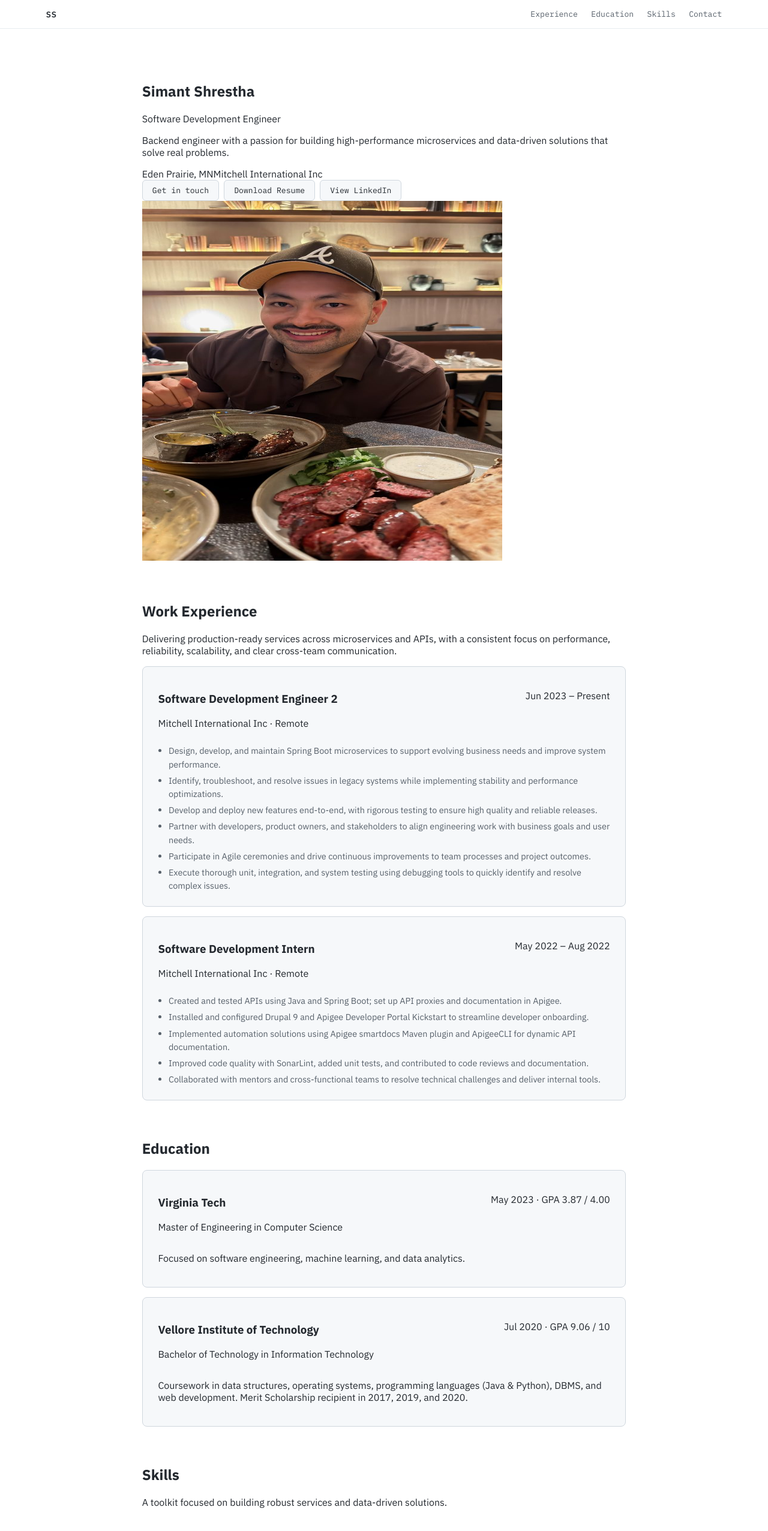
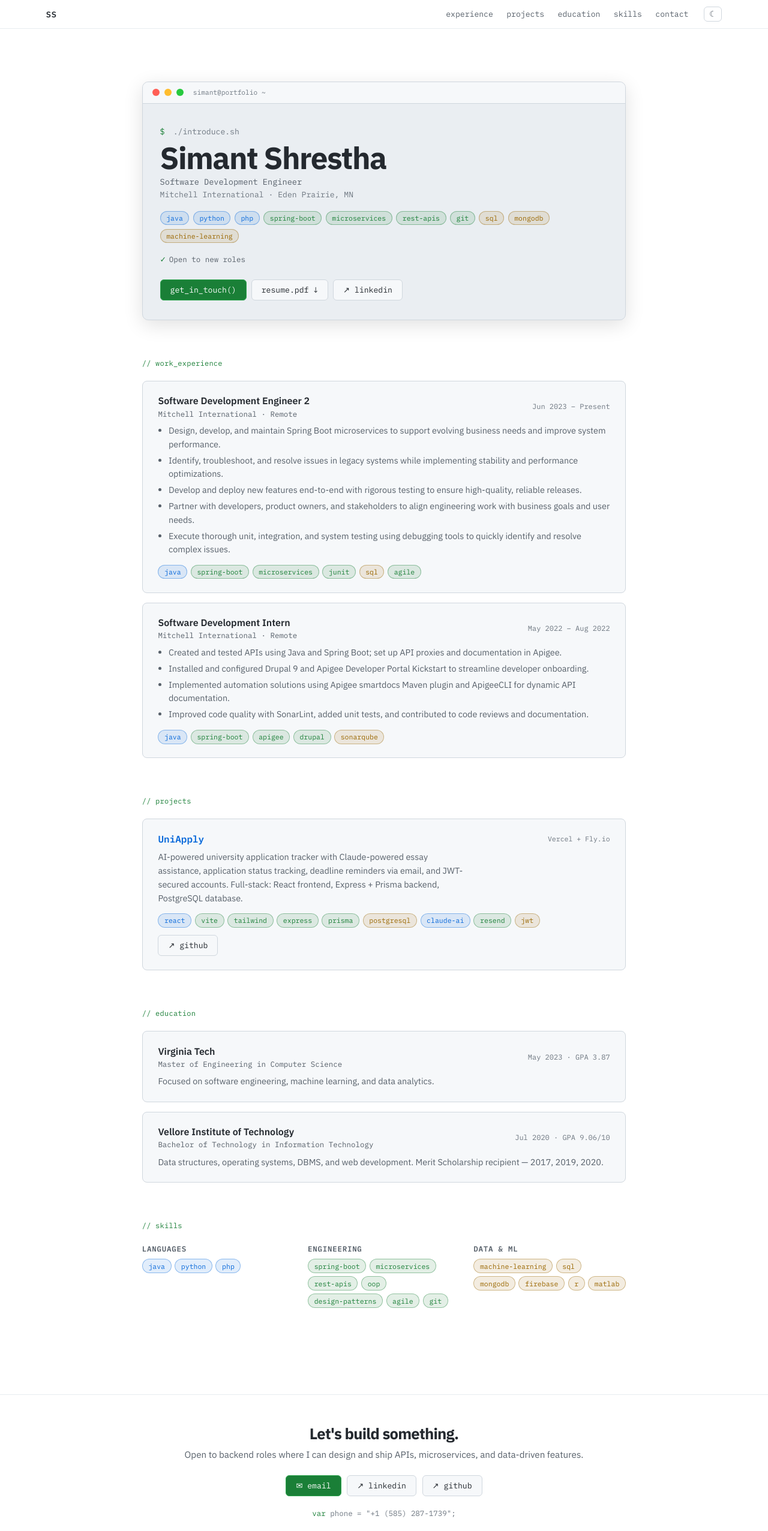
Before and after one commit to simantstha/portfolio, a React (Create React App) app: page / in a window 1280 px wide. Shown: the top 2553 px of the page at 60% size. Built offline with nearby package versions, Linux system fonts and the light colour scheme.

Commit message:
feat: full portfolio redesign — terminal hero, GitHub theme system, projects section, IBM Plex

```diff
--- a/src/App.js
+++ b/src/App.js
@@ -1,9 +1,45 @@
-import { useEffect } from 'react';
+import { useState, useEffect } from 'react';
 import './App.css';
 
-const App = () => {
+/* ── Theme helpers ────────────────────────────────────────── */
+function getInitialTheme() {
+  const attrTheme = document.documentElement.getAttribute('data-theme');
+  if (attrTheme === 'dark' || attrTheme === 'light') return attrTheme;
+  try {
+    const stored = localStorage.getItem('theme');
+    if (stored === 'dark' || stored === 'light') return stored;
+  } catch (e) { /* private browsing */ }
+  return (window.matchMedia && window.matchMedia('(prefers-color-scheme: dark)').matches)
+    ? 'dark'
+    : 'light';
+}
+
+/* ── Chip component ───────────────────────────────────────── */
+function Chip({ label, color = 'blue' }) {
+  return <span className={`chip chip-${color}`}>{label}</span>;
+}
+
+/* ── App ──────────────────────────────────────────────────── */
+export default function App() {
+  const [theme, setTheme] = useState(getInitialTheme);
+
   useEffect(() => {
-    const targets = document.querySelectorAll('.reveal');
+    document.documentElement.setAttribute('data-theme', theme);
+    try { localStorage.setItem('theme', theme); } catch (e) { /* private browsing */ }
+  }, [theme]);
+
+  function toggleTheme() {
+    setTheme(t => {
+      const next = t === 'dark' ? 'light' : 'dark';
+      document.documentElement.setAttribute('data-theme', next);
+      try { localStorage.setItem('theme', next); } catch (e) { /* private browsing */ }
+      return next;
+    });
+  }
+
+  /* Scroll reveal */
+  useEffect(() => {
+    if (typeof IntersectionObserver === 'undefined') return;
     const observer = new IntersectionObserver(
       (entries) => {
         entries.forEach((entry) => {
@@ -13,226 +49,288 @@ const App = () => {
           }
         });
       },
-      { threshold: 0.12 }
+      { threshold: 0.08 }
     );
-    targets.forEach((el) => observer.observe(el));
+    document.querySelectorAll('.reveal').forEach(el => observer.observe(el));
     return () => observer.disconnect();
   }, []);
 
   return (
     <div className="app" id="top">
+
+      {/* ── NAV ──────────────────────────────────────────── */}
       <header className="nav">
         <a className="nav-logo" href="#top">SS</a>
-        <nav className="nav-links">
-          <a href="#experience">Experience</a>
-          <a href="#education">Education</a>
-          <a href="#skills">Skills</a>
-          <a href="#contact">Contact</a>
-        </nav>
+        <div className="nav-right">
+          <nav className="nav-links">
+            <a href="#experience">experience</a>
+            <a href="#projects">projects</a>
+            <a href="#education">education</a>
+            <a href="#skills">skills</a>
+            <a href="#contact">contact</a>
+          </nav>
+          <button
+            className="theme-toggle"
+            onClick={toggleTheme}
+            aria-label="toggle theme"
+          >
+            {theme === 'dark' ? '☀' : '☾'}
+          </button>
+        </div>
       </header>
 
       <main>
+
+        {/* ── HERO ─────────────────────────────────────── */}
         <section className="hero">
-          <div className="hero-inner">
-            <div className="hero-content">
-              <h1 className="hero-title">
-                Simant <span>Shrestha</span>
+          <div className="terminal">
+            <div className="terminal-bar">
+              <span className="terminal-dot red" />
+              <span className="terminal-dot yellow" />
+              <span className="terminal-dot green" />
+              <span className="terminal-title">simant@portfolio ~ </span>
+            </div>
+            <div className="terminal-body">
+              <p className="terminal-prompt">
+                <span className="prompt-char">$</span> ./introduce.sh
+              </p>
+              <h1 className="hero-name">
+                Simant Shrestha<span className="cursor">_</span>
               </h1>
-              <p className="hero-eyebrow">Software Development Engineer</p>
-              <p className="hero-subtitle">
-                Backend engineer with a passion for building high-performance microservices and data-driven solutions that solve real problems.
+              <p className="hero-role">Software Development Engineer</p>
+              <p className="hero-location">Mitchell International · Eden Prairie, MN</p>
+
+              <div className="hero-chips">
+                <Chip label="java" color="blue" />
+                <Chip label="python" color="blue" />
+                <Chip label="php" color="blue" />
+                <Chip label="spring-boot" color="green" />
+                <Chip label="microservices" color="green" />
+                <Chip label="rest-apis" color="green" />
+                <Chip label="git" color="green" />
+                <Chip label="sql" color="yellow" />
+                <Chip label="mongodb" color="yellow" />
+                <Chip label="machine-learning" color="yellow" />
+              </div>
+
+              <p className="hero-status">
+                <span className="status-dot">✓</span>
+                Open to new roles
               </p>
-              <div className="hero-meta">
-                <span>Eden Prairie, MN</span>
-                <span>Mitchell International Inc</span>
-              </div>
+
               <div className="hero-actions">
-                <a
-                  className="btn primary"
-                  href="mailto:simant.shrestha@mitchell.com"
-                >
-                  Get in touch
+                <a className="btn btn-primary" href="mailto:simant.shrestha@gmail.com">
+                  get_in_touch()
                 </a>
-                <a className="btn ghost" href={`${process.env.PUBLIC_URL}/resume.pdf`} download>
-                  Download Resume
+                <a className="btn" href={`${process.env.PUBLIC_URL}/resume.pdf`} download>
+                  resume.pdf ↓
                 </a>
-                <a
-                  className="btn ghost"
-                  href="https://linkedin.com/in/simantstha"
-                  target="_blank"
-                  rel="noreferrer"
-                >
-                  View LinkedIn
+                <a className="btn" href="https://linkedin.com/in/simantstha" target="_blank" rel="noreferrer">
+                  ↗ linkedin
                 </a>
               </div>
-            </div>
-            <div className="hero-photo">
-              <img src={`${process.env.PUBLIC_URL}/profile.jpg`} alt="Simant Shrestha portrait" width="600" height="600" fetchPriority="high" />
             </div>
           </div>
         </section>
 
-        <section id="experience" className="section section-alt">
-          <div className="section-header reveal">
-            <h2>Work Experience</h2>
-            <p>
-              Delivering production-ready services across microservices and APIs, with a consistent focus on performance, reliability, scalability, and clear cross-team communication.
-            </p>
-          </div>
+        {/* ── EXPERIENCE ───────────────────────────────── */}
+        <section id="experience" className="section">
+          <p className="section-label reveal">// work_experience</p>
+          <div className="cards">
 
-          <div className="cards">
             <article className="card reveal">
               <div className="card-header">
                 <div>
-                  <h3>Software Development Engineer 2</h3>
-                  <p className="card-company">Mitchell International Inc · Remote</p>
+                  <h2 className="card-title">Software Development Engineer 2</h2>
+                  <p className="card-subtitle">Mitchell International · Remote</p>
                 </div>
-                <p className="card-meta">Jun 2023 – Present</p>
+                <p className="card-date">Jun 2023 – Present</p>
               </div>
               <ul className="card-list">
-                <li>
-                  Design, develop, and maintain Spring Boot microservices to support evolving business needs and improve system performance.
-                </li>
-                <li>
-                  Identify, troubleshoot, and resolve issues in legacy systems while implementing stability and performance optimizations.
-                </li>
-                <li>
-                  Develop and deploy new features end-to-end, with rigorous testing to ensure high quality and reliable releases.
-                </li>
-                <li>
-                  Partner with developers, product owners, and stakeholders to align engineering work with business goals and user needs.
-                </li>
-                <li>
-                  Participate in Agile ceremonies and drive continuous improvements to team processes and project outcomes.
-                </li>
-                <li>
-                  Execute thorough unit, integration, and system testing using debugging tools to quickly identify and resolve complex issues.
-                </li>
+                <li>Design, develop, and maintain Spring Boot microservices to support evolving business needs and improve system performance.</li>
+                <li>Identify, troubleshoot, and resolve issues in legacy systems while implementing stability and performance optimizations.</li>
+                <li>Develop and deploy new features end-to-end with rigorous testing to ensure high-quality, reliable releases.</li>
+                <li>Partner with developers, product owners, and stakeholders to align engineering work with business goals and user needs.</li>
+                <li>Execute thorough unit, integration, and system testing using debugging tools to quickly identify and resolve complex issues.</li>
               </ul>
+              <div className="card-chips">
+                <Chip label="java" color="blue" />
+                <Chip label="spring-boot" color="green" />
+                <Chip label="microservices" color="green" />
+                <Chip label="junit" color="green" />
+                <Chip label="sql" color="yellow" />
+                <Chip label="agile" color="green" />
+              </div>
             </article>
 
             <article className="card reveal">
               <div className="card-header">
                 <div>
-                  <h3>Software Development Intern</h3>
-                  <p className="card-company">Mitchell International Inc · Remote</p>
+                  <h2 className="card-title">Software Development Intern</h2>
+                  <p className="card-subtitle">Mitchell International · Remote</p>
                 </div>
-                <p className="card-meta">May 2022 – Aug 2022</p>
+                <p className="card-date">May 2022 – Aug 2022</p>
               </div>
               <ul className="card-list">
-                <li>
-                  Created and tested APIs using Java and Spring Boot; set up API proxies and documentation in Apigee.
-                </li>
-                <li>
-                  Installed and configured Drupal 9 and Apigee Developer Portal Kickstart to streamline developer onboarding.
-                </li>
-                <li>
-                  Implemented automation solutions using Apigee smartdocs Maven plugin and ApigeeCLI for dynamic API documentation.
-                </li>
-                <li>
-                  Improved code quality with SonarLint, added unit tests, and contributed to code reviews and documentation.
-                </li>
-                <li>
-                  Collaborated with mentors and cross-functional teams to resolve technical challenges and deliver internal tools.
-                </li>
+                <li>Created and tested APIs using Java and Spring Boot; set up API proxies and documentation in Apigee.</li>
+                <li>Installed and configured Drupal 9 and Apigee Developer Portal Kickstart to streamline developer onboarding.</li>
+                <li>Implemented automation solutions using Apigee smartdocs Maven plugin and ApigeeCLI for dynamic API documentation.</li>
+                <li>Improved code quality with SonarLint, added unit tests, and contributed to code reviews and documentation.</li>
               </ul>
+              <div className="card-chips">
+                <Chip label="java" color="blue" />
+                <Chip label="spring-boot" color="green" />
+                <Chip label="apigee" color="green" />
+                <Chip label="drupal" color="green" />
+                <Chip label="sonarqube" color="yellow" />
+              </div>
             </article>
+
           </div>
         </section>
 
+        {/* ── PROJECTS ─────────────────────────────────── */}
+        <section id="projects" className="section">
+          <p className="section-label reveal">// projects</p>
+          <div className="cards">
+
+            <article className="project-card reveal">
+              <div className="project-card-header">
+                <h2 className="project-name">UniApply</h2>
+                <span className="project-meta">Vercel + Fly.io</span>
+              </div>
+              <p className="project-description">
+                AI-powered university application tracker with Claude-powered essay assistance,
+                application status tracking, deadline reminders via email, and JWT-secured accounts.
+                Full-stack: React frontend, Express + Prisma backend, PostgreSQL database.
+              </p>
+              <div className="card-chips">
+                <Chip label="react" color="blue" />
+                <Chip label="vite" color="green" />
+                <Chip label="tailwind" color="green" />
+                <Chip label="express" color="green" />
+                <Chip label="prisma" color="green" />
+                <Chip label="postgresql" color="yellow" />
+                <Chip label="claude-ai" color="blue" />
+                <Chip label="resend" color="green" />
+                <Chip label="jwt" color="yellow" />
+              </div>
+              <div className="card-chips" style={{ marginTop: '0.8rem' }}>
+                <a
+                  className="btn"
+                  href="https://github.com/simantstha/uniapply"
+                  target="_blank"
+                  rel="noreferrer"
+                >
+                  ↗ github
+                </a>
+              </div>
+            </article>
+
+          </div>
+        </section>
+
+        {/* ── EDUCATION ────────────────────────────────── */}
         <section id="education" className="section">
-          <div className="section-header reveal">
-            <h2>Education</h2>
-          </div>
+          <p className="section-label reveal">// education</p>
           <div className="cards">
-            <article className="card compact reveal">
+
+            <article className="card reveal">
               <div className="card-header">
                 <div>
-                  <h3>Virginia Tech</h3>
-                  <p className="card-company">
-                    Master of Engineering in Computer Science
-                  </p>
+                  <h2 className="card-title">Virginia Tech</h2>
+                  <p className="card-subtitle">Master of Engineering in Computer Science</p>
                 </div>
-                <p className="card-meta">May 2023 · GPA 3.87 / 4.00</p>
+                <p className="card-date">May 2023 · GPA 3.87</p>
               </div>
-              <p className="card-body">
+              <p className="card-body-text">
                 Focused on software engineering, machine learning, and data analytics.
               </p>
             </article>
 
-            <article className="card compact reveal">
+            <article className="card reveal">
               <div className="card-header">
                 <div>
-                  <h3>Vellore Institute of Technology</h3>
-                  <p className="card-company">
-                    Bachelor of Technology in Information Technology
-                  </p>
+                  <h2 className="card-title">Vellore Institute of Technology</h2>
+                  <p className="card-subtitle">Bachelor of Technology in Information Technology</p>
                 </div>
-                <p className="card-meta">Jul 2020 · GPA 9.06 / 10</p>
+                <p className="card-date">Jul 2020 · GPA 9.06/10</p>
               </div>
-              <p className="card-body">
-                Coursework in data structures, operating systems, programming languages
-                (Java &amp; Python), DBMS, and web development. Merit Scholarship recipient in 2017, 2019, and 2020.
+              <p className="card-body-text">
+                Data structures, operating systems, DBMS, and web development.
+                Merit Scholarship recipient — 2017, 2019, 2020.
               </p>
             </article>
+
           </div>
         </section>
 
-        <section id="skills" className="section section-alt">
-          <div className="section-header reveal">
-            <h2>Skills</h2>
-            <p>
-              A toolkit focused on building robust services and data-driven solutions.
-            </p>
-          </div>
+        {/* ── SKILLS ───────────────────────────────────── */}
+        <section id="skills" className="section">
+          <p className="section-label reveal">// skills</p>
           <div className="skills-grid reveal">
-            <div className="skill-column">
-              <h3>Programming Languages</h3>
-              <p>Java · Python · PHP</p>
+
+            <div className="skill-group">
+              <h3>Languages</h3>
+              <div className="skill-group-chips">
+                <Chip label="java" color="blue" />
+                <Chip label="python" color="blue" />
+                <Chip label="php" color="blue" />
+              </div>
             </div>
-            <div className="skill-column">
-              <h3>Software Development</h3>
-              <p>
-                Object-Oriented Design · Microservices · REST APIs · Scrum &amp; Agile · Design Patterns · Git
-              </p>
+
+            <div className="skill-group">
+              <h3>Engineering</h3>
+              <div className="skill-group-chips">
+                <Chip label="spring-boot" color="green" />
+                <Chip label="microservices" color="green" />
+                <Chip label="rest-apis" color="green" />
+                <Chip label="oop" color="green" />
+                <Chip label="design-patterns" color="green" />
+                <Chip label="agile" color="green" />
+                <Chip label="git" color="green" />
+              </div>
             </div>
-            <div className="skill-column">
-              <h3>Data &amp; Analytics</h3>
-              <p>
-                Machine Learning · R · MATLAB · SQL · MongoDB · Firebase
-              </p>
+
+            <div className="skill-group">
+              <h3>Data &amp; ML</h3>
+              <div className="skill-group-chips">
+                <Chip label="machine-learning" color="yellow" />
+                <Chip label="sql" color="yellow" />
+                <Chip label="mongodb" color="yellow" />
+                <Chip label="firebase" color="yellow" />
+                <Chip label="r" color="yellow" />
+                <Chip label="matlab" color="yellow" />
+              </div>
             </div>
+
           </div>
         </section>
 
-        <section id="contact" className="section section-contact">
-          <div className="section-header reveal">
-            <h2>Let&apos;s build something.</h2>
-            <p>
-              I&apos;m open to roles where I can design and ship backend services, APIs, and data-driven features.
-            </p>
-          </div>
-          <div className="contact-actions reveal">
-            <a
-              className="btn primary wide"
-              href="mailto:simant.shrestha@mitchell.com"
-            >
-              Email Simant
-            </a>
-            <p className="contact-meta">
-              Or reach me at <span>+1 (585) 287-1739</span>
-            </p>
-          </div>
-        </section>
       </main>
 
+      {/* ── CONTACT ────────────────────────────────────── */}
+      <section id="contact" className="contact-section">
+        <h2 className="contact-headline reveal">Let's build something.</h2>
+        <p className="contact-subtext reveal">
+          Open to backend roles where I can design and ship APIs, microservices, and data-driven features.
+        </p>
+        <div className="contact-actions reveal">
+          <a className="btn btn-primary" href="mailto:simant.shrestha@gmail.com">✉ email</a>
+          <a className="btn" href="https://linkedin.com/in/simantstha" target="_blank" rel="noreferrer">↗ linkedin</a>
+          <a className="btn" href="https://github.com/simantstha" target="_blank" rel="noreferrer">↗ github</a>
+        </div>
+        <p className="contact-phone reveal">
+          <span style={{ color: 'var(--color-accent-green)' }}>var</span> phone = &quot;+1 (585) 287-1739&quot;;
+        </p>
+      </section>
+
+      {/* ── FOOTER ─────────────────────────────────────── */}
       <footer className="footer">
-        <span>© {new Date().getFullYear()} Simant Shrestha.</span>
-        <span>Designed with an eye for detail, inspired by Apple.</span>
+        <span>© {new Date().getFullYear()} simantstha</span>
+        <span>Built with React</span>
       </footer>
+
     </div>
   );
-};
-
-
-export default App;
+}
```
Also changed, not shown: 1 other file (tests, documents, lock files or other folders).
